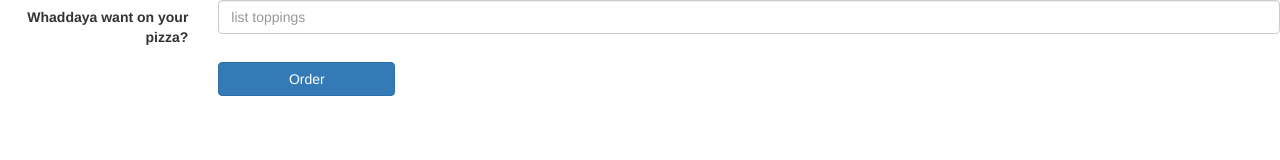
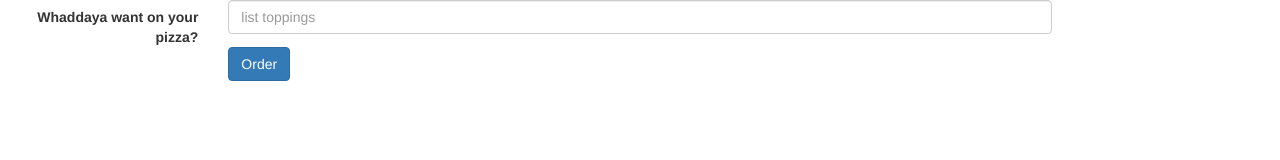
Before and after one commit to prestonbegbie18/PizzaPlace, a plain HTML site: page order.html in a window 1280 px wide. Drawn offline with nearby package versions, Linux system fonts and the light colour scheme.

Commit message:
Condensed the html layout

```diff
--- a/order.html
+++ b/order.html
@@ -10,25 +10,21 @@
   <body lang="en-US">
     <div class="container-fluid">
       <form class="form-horizontal">
-        <div class="row myinput-row">
-          <div class="form-group">
+        <div class="row">
           <label for="pizzaText" class="col-sm-2 control-label">Whaddaya want on your pizza?</label>
-            <div class="col-sm-10">
+          <div class="col-sm-8">
             <input type="text" id="pizzaText" class="form-control input-md"
                    placeholder="list toppings" />
           </div>
         </div>
-        </div> <!-- end username row /-->
         <div class="row">
-          <div class="form-group">
-            <div class="col-sm-offset-2 col-sm-10">
-              <button type="button" class="btn btn-primary col-sm-2"
-                onclick="order();"> <!-- Run JavaScript to validate input /-->
+          <div class="col-sm-offset-2 col-sm-2">
+            <button type="button" class="btn btn-primary"
+                    onclick="order();">
               Order
             </button>
           </div>
         </div>
-        </div> <!-- end button row /-->
       </form>
     </div>
   </body>
```
Lines whose indentation alone changed are shown as unchanged.
